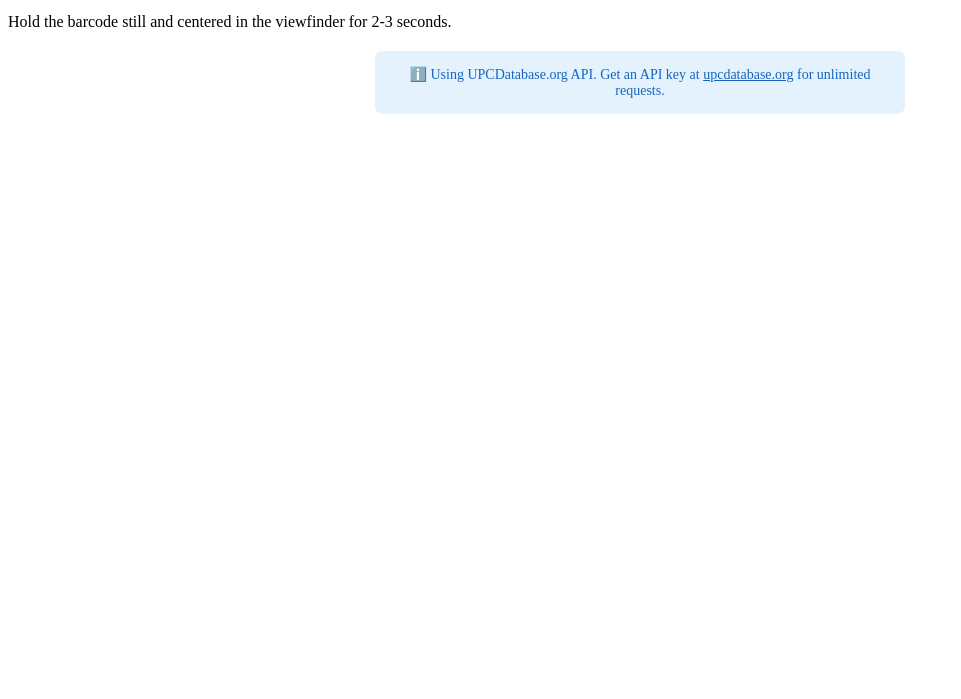
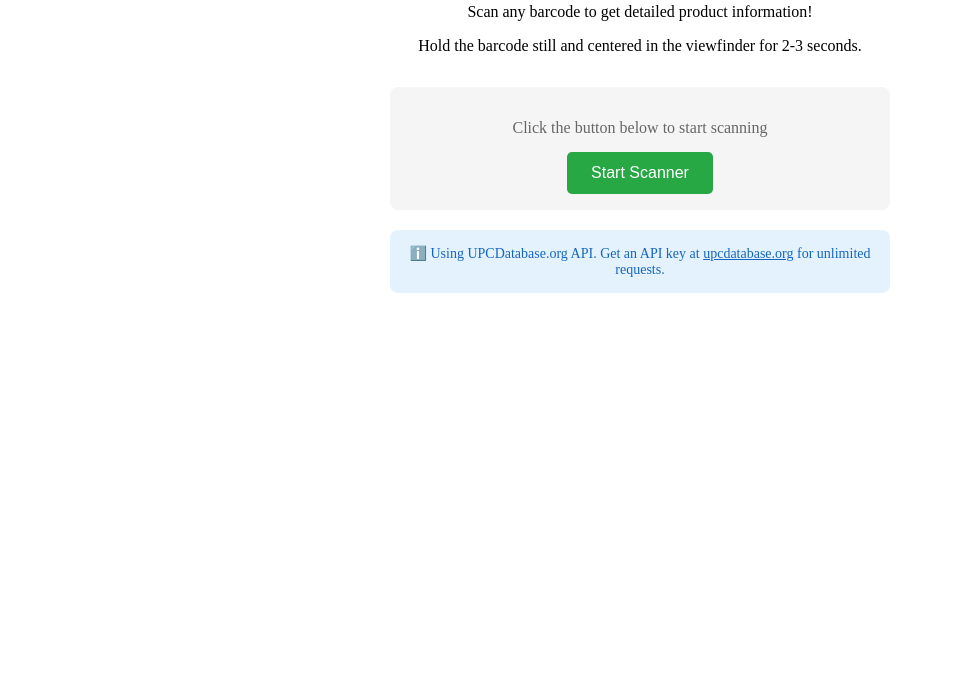
Before and after one commit to sarnova-miguel/barcode-scanner-test-html-qrcode, a plain HTML site: page index.html in a window 1280 px wide. Shown: the part 101-800 px from the top of the page, without its empty margins (0-961 px from the left). Drawn offline with Linux system fonts and the light colour scheme; the site is published under a folder, as on GitHub Pages, so addresses that start at the root find nothing.

Commit message:
index update

```diff
--- a/index.html
+++ b/index.html
@@ -8,8 +8,8 @@
       src="https://unpkg.com/html5-qrcode"
       type="text/javascript"
     ></script>
-    <link rel="stylesheet" href="/style.css" />
-    <link rel="stylesheet" href="/product-styles.css" />
+    <link rel="stylesheet" href="./style.css" />
+    <link rel="stylesheet" href="./product-styles.css" />
   </head>
   <body>
     <main>
@@ -32,7 +32,7 @@
 
     </main>
 
-    <script defer src="/upc-database-lookup.js"></script>
-    <script defer src="/scanner-script.js"></script>
+    <script defer src="./upc-database-lookup.js"></script>
+    <script defer src="./scanner-script.js"></script>
   </body>
 </html>
```
